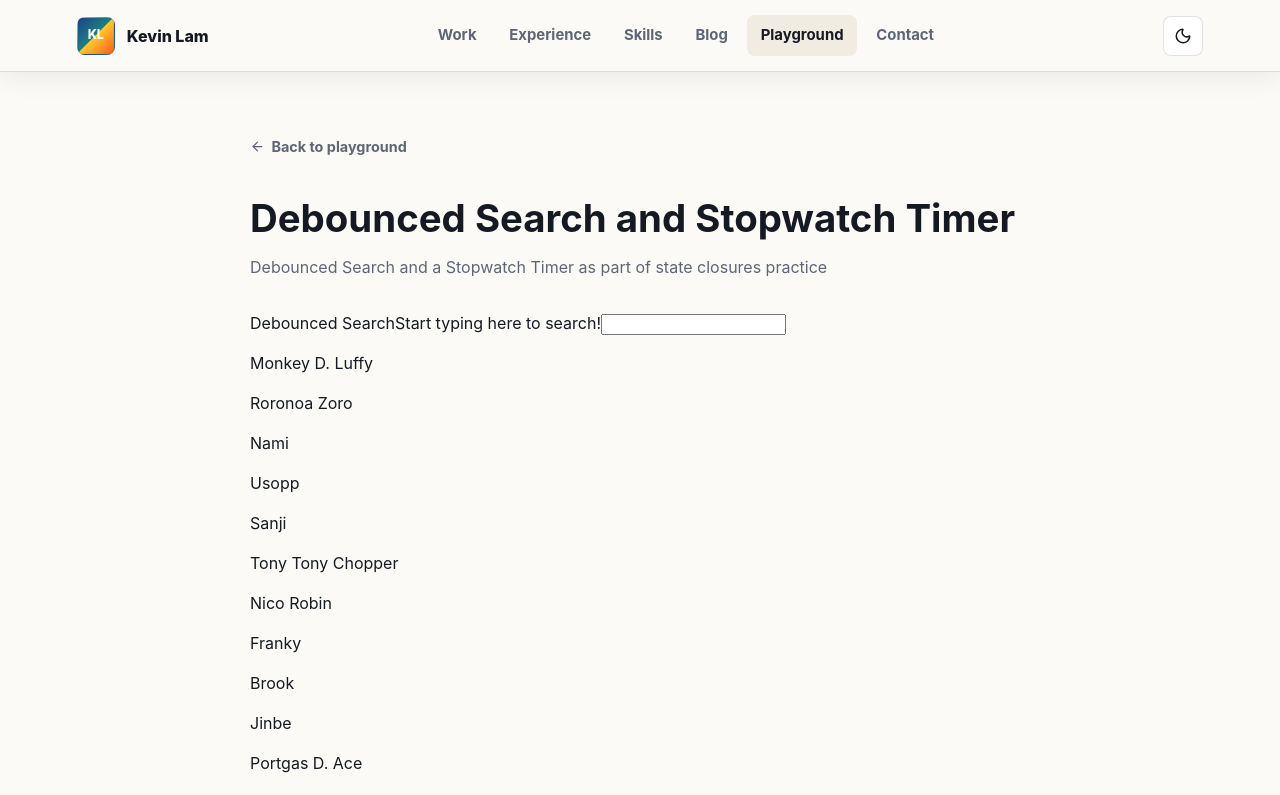
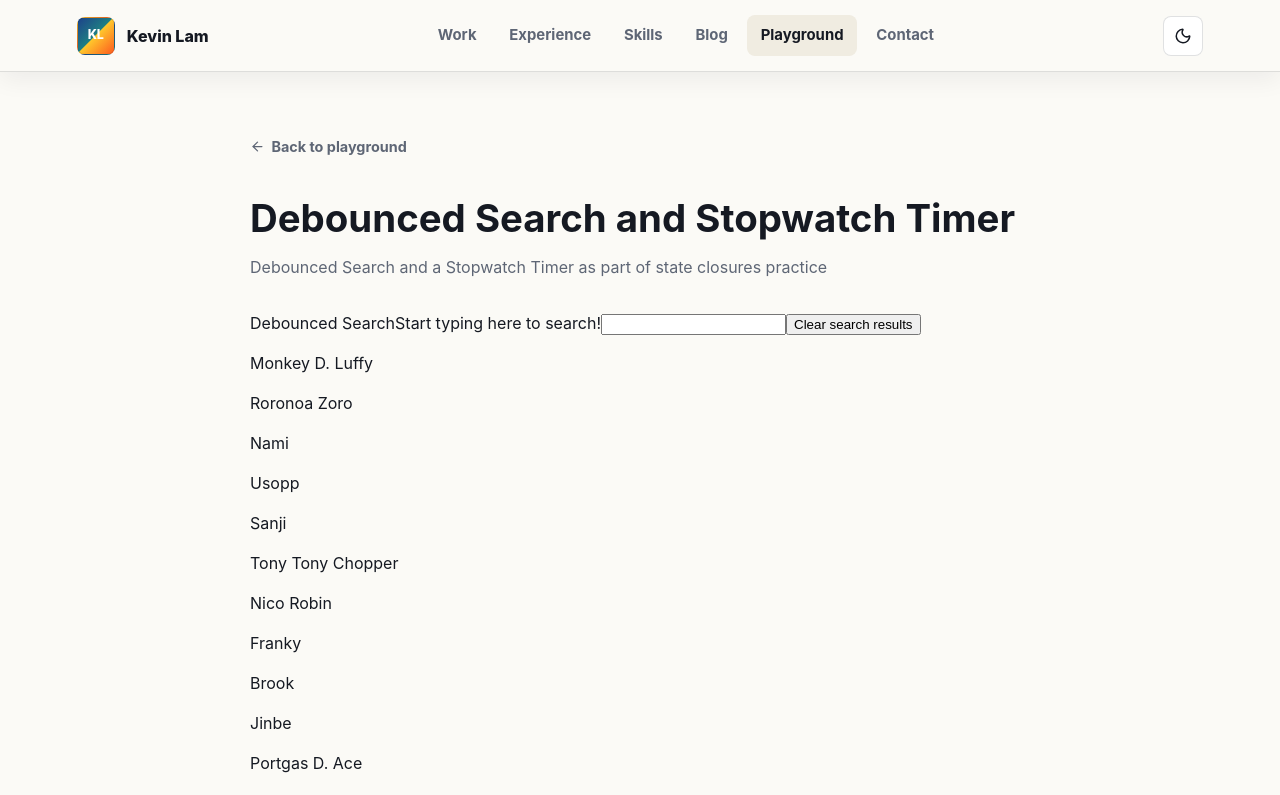
Before and after one commit to klammm/portfolio, a React (Vite) app: page /playground/debounced-search in a window 1280 px wide. Shown: the top 795 px of the page. Built offline with nearby package versions, Linux system fonts and the light colour scheme.

Commit message:
feat: add clear search results button

```diff
--- a/src/features/playground/demos/DebouncedSearch/DebouncedSearch.tsx
+++ b/src/features/playground/demos/DebouncedSearch/DebouncedSearch.tsx
@@ -16,7 +16,7 @@ Build:
 -   results x
 -   empty state x
 -   error state x
--   clear button
+-   clear button x
 
 Additional Exercise
 
@@ -89,8 +89,10 @@ export const DebouncedSearch = () => {
         Start typing here to search!
       </label>
       <input type="text" value={searchInput} onChange={handleSearchInputOnChange} id="debounced-search-input" name="debounced-search-input" />
+      <button type="button" onClick={() => setSearchInput("")}>
+        Clear search results
+      </button>
 
-      {searchInput}
 
       <div>
         {error && (
```
